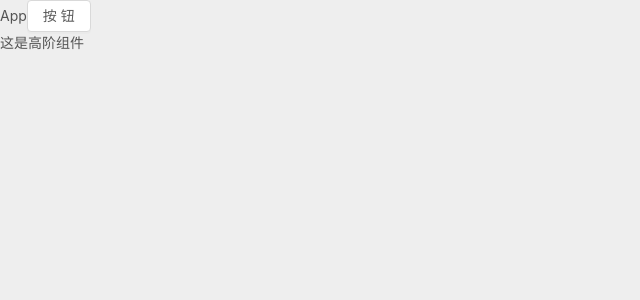
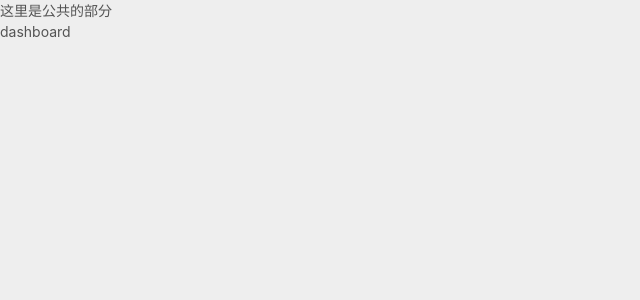
Before and after one commit to lvhuitailang/react-lesson05, a React (Create React App) app: page /#/admin/dashboard in a window 1280 px wide. Shown: the top 300 px of the page, without its empty margins (0-640 px from the left). Built offline with nearby package versions, Linux system fonts and the light colour scheme.

Commit message:
'配置基本的路由'

```diff
--- a/package.json
+++ b/package.json
@@ -9,6 +9,7 @@
     "antd": "^4.6.5",
     "react": "^16.13.1",
     "react-dom": "^16.13.1",
+    "react-router-dom": "^5.2.0",
     "react-scripts": "3.4.3"
   },
   "scripts": {
--- a/src/App.js
+++ b/src/App.js
@@ -1,30 +1,30 @@
 import React, {Component} from 'react';
 import './index.less'
+import {Route,Switch,Redirect} from 'react-router-dom'
+import {adminRouter} from "./routes";
+
 
 import {
     Button
 } from "antd";
 
-const testHoc = (WrappedComponent)=>{
-    return class HocComponent extends Component{
-        render() {
-            return (
-                <>
-                    <WrappedComponent/>
-                    <div>这是高阶组件</div>
-                </>
-            )
-        }
-    }
-}
-
-@testHoc
 class App extends Component {
     render() {
         return (
             <div>
-                App
-                <Button >按钮</Button>
+                <div>这里是公共的部分</div>
+                <Switch>
+                {
+                    adminRouter.map((item, index) => {
+                        return <Route key={item.pathname+index} path={item.pathname} exact={item.exact} render={(routerProps) => {
+                            //TODO 页面级别的权限验证
+                            return <item.component {...routerProps}/>
+                        }}/>
+                    })
+                }
+                <Redirect from={'/admin'} to={adminRouter[0].pathname} exact/>
+                <Redirect to={'/404'} />
+                </Switch>
             </div>
         );
     }
--- a/src/index.js
+++ b/src/index.js
@@ -1,7 +1,29 @@
 import React from "react";
 import {render} from "react-dom";
 import App from './App'
+import {HashRouter as Router,Route,Switch,Redirect} from "react-router-dom";
 
-render(<App/>
+import {
+    mainRouter
+} from "./routes";
+
+render(
+    <Router>
+        <Switch>
+            <Route path={'/admin'} render={(routerProps)=>{
+                //TODO 后期做权限验证，需要登录才能访问admin
+                return <App {...routerProps}/>
+            }}/>
+            {
+                mainRouter.map((item,index) => {
+                    return <Route key={item.pathname+index} path={item.pathname} component={item.component} />
+                })
+
+            }
+            <Redirect from={'/'} to={'/admin'} exact />
+            <Redirect to={'/404'} />
+
+        </Switch>
+    </Router>
     , document.querySelector('#root')
 );
--- /dev/null
+++ b/src/routes/index.js
@@ -0,0 +1,31 @@
+import {
+    Dashboard,
+    Login,
+    NotFound,
+    Settings,
+    ArticleList,
+    ArticleEdit
+} from '../views'
+
+export const mainRouter = [{
+    pathname:'/login',
+    component:Login
+},{
+    pathname:'/404',
+    component:NotFound
+}]
+
+export const adminRouter = [{
+    pathname:'/admin/dashboard',
+    component:Dashboard
+},{
+    pathname:'/admin/settings',
+    component:Settings
+},{
+    pathname:'/admin/article',
+    component:ArticleList,
+    exact:true
+},{
+    pathname:'/admin/article/edit/:id',
+    component:ArticleEdit
+}]
--- /dev/null
+++ b/src/views/Article/Edit.js
@@ -0,0 +1,13 @@
+import React, {Component} from 'react';
+
+class ArticleEdit extends Component {
+    render() {
+        return (
+            <div>
+                article edit
+            </div>
+        );
+    }
+}
+
+export default ArticleEdit;
--- /dev/null
+++ b/src/views/Article/index.js
@@ -0,0 +1,13 @@
+import React, {Component} from 'react';
+
+class ArticleList extends Component {
+    render() {
+        return (
+            <div>
+                article list
+            </div>
+        );
+    }
+}
+
+export default ArticleList;
--- /dev/null
+++ b/src/views/Dashboard/index.js
@@ -0,0 +1,13 @@
+import React, {Component} from 'react';
+
+class Dashboard extends Component {
+    render() {
+        return (
+            <div>
+                dashboard
+            </div>
+        );
+    }
+}
+
+export default Dashboard;
--- /dev/null
+++ b/src/views/Login/index.js
@@ -0,0 +1,13 @@
+import React, {Component} from 'react';
+
+class Login extends Component {
+    render() {
+        return (
+            <div>
+                login
+            </div>
+        );
+    }
+}
+
+export default Login;
--- /dev/null
+++ b/src/views/NotFound/index.js
@@ -0,0 +1,13 @@
+import React, {Component} from 'react';
+
+class NotFound extends Component {
+    render() {
+        return (
+            <div>
+                404
+            </div>
+        );
+    }
+}
+
+export default NotFound;
--- /dev/null
+++ b/src/views/Settings/index.js
@@ -0,0 +1,13 @@
+import React, {Component} from 'react';
+
+class Settings extends Component {
+    render() {
+        return (
+            <div>
+                settings page.
+            </div>
+        );
+    }
+}
+
+export default Settings;
--- /dev/null
+++ b/src/views/index.js
@@ -0,0 +1,15 @@
+import Dashboard from "./Dashboard";
+import Login from "./Login";
+import NotFound from "./NotFound";
+import Settings from "./Settings";
+import ArticleList from "./Article";
+import ArticleEdit from "./Article/Edit";
+
+export {
+    Dashboard,
+    Login,
+    NotFound,
+    Settings,
+    ArticleList,
+    ArticleEdit
+}
```
Also changed, not shown: 1 other file (tests, documents, lock files or other folders).
